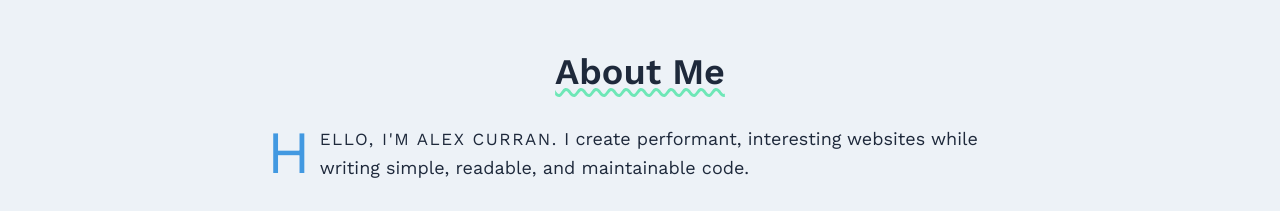
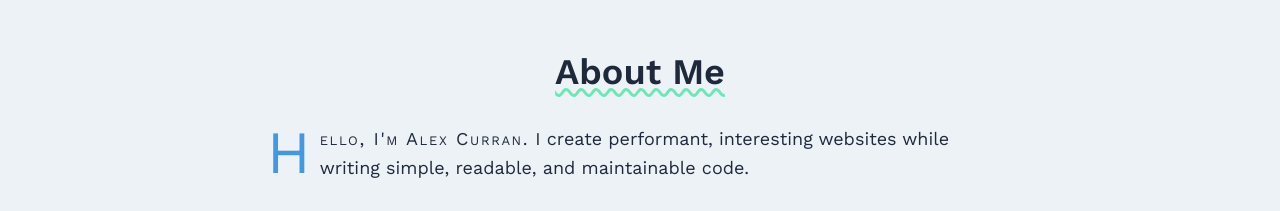
Before and after one commit to apcurran/portfolio-site, a website: page index.html in a window 1280 px wide. Shown: the part 960-1171 px from the top of the page. Drawn offline with nearby package versions, Linux system fonts and the light colour scheme.

Commit message:
Adjust first sentence of drop cap paragraph to have small-caps styling

```diff
--- a/styles/sass/_about-me.scss
+++ b/styles/sass/_about-me.scss
@@ -44,8 +44,8 @@
 }
 
 .drop-para-smallcaps {
-    font-size: 1.0625rem;
-    text-transform: uppercase;
+    font-size: var(--fz-md);
+    font-variant: small-caps;
     letter-spacing: .09em;
     color: var(--primary-txt-clr);
 }
```
Also changed, not shown: styles/css/style.css.
